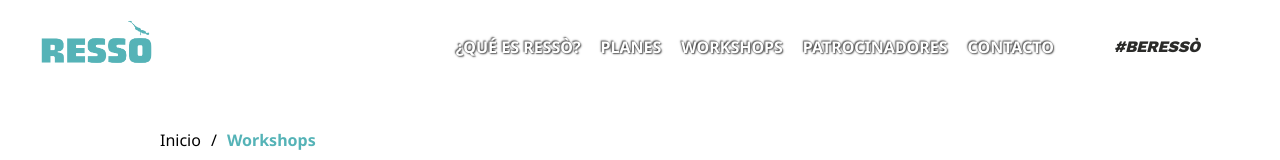
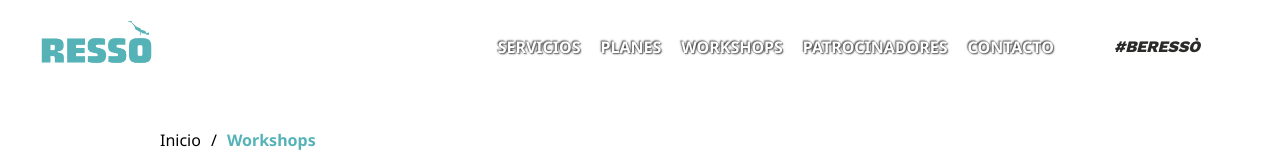
Before and after one commit to santimb96/resso-centre-entrenament, a Next.js app: page /workshops in a window 1280 px wide. Shown: the top 160 px of the page. Built offline with nearby package versions, Linux system fonts and the light colour scheme; what @midudev/tailwind-animations, tailwindcss-animated would draw is missing.

Commit message:
[refactor]: changed que es resso to servicios // made a link to the que es resso (/aboutUs) on presentation.jsx component

```diff
--- a/app/components/goToPlans.jsx
+++ b/app/components/goToPlans.jsx
@@ -3,7 +3,6 @@ import { CheckBag } from './icons'
 export default function GoToPlans() {
   return (
     <a href='#planes' className='z-10 fixed bottom-5 self-center bg-green-100 border border-secondary rounded-full px-5 py-2.5 text-secondary hover:scale-110 duration-150 ease-in-out hover:bg-accent hover:text-primary hover:border-primary flex justify-center items-center gap-2.5 group'>
-      {/* <div className="min-h-2.5 min-w-2.5 rounded-full bg-red-700 absolute top-2.5 left-4 border border-primary" /> */}
       <span className='group-hover:animate-bouncing group-hover:animate-infinite duration-150 ease-in-out min-w-6'><CheckBag /></span>
       Ver planes
     </a>
--- a/app/components/presentation.jsx
+++ b/app/components/presentation.jsx
@@ -1,3 +1,4 @@
+import Link from 'next/link'
 import { workSans } from '../lib/fonts'
 import { CaretDown, Mouse } from './icons'
 export default function Presentation () {
@@ -7,8 +8,8 @@ export default function Presentation () {
         <h1 className='textShadow text-primary text-[3rem] sm:text-[4.25rem] lg:text-[5.75rem]'>TRANSFORMA TU CUERPO.</h1>
         <h1 className='textShadow text-accent text-[3rem] sm:text-[4.25rem] lg:text-[5.75rem] mb-5'>SUPERA TUS LÍMITES.</h1>
         <div className='w-full flex flex-col md:max-w-max md:!flex-row justify-center items-center gap-5 text-xl md:text-2xl lg:text-4xl'>
-          <button className='whitespace-nowrap w-full py-2.5 px-5 bg-primary rounded-full border text-secondary border-transparent hover:bg-accent hover:border-primary duration-150'>HAZTE MIEMBRO <i>#BERESSÒ</i></button>
-          <button className='whitespace-nowrap w-full py-2.5 px-5 rounded-full border border-primary text-primary hover:bg-accent duration-150 textShadow'>DESCUBRE NUESTROS SERVICIOS</button>
+          <Link href='/aboutUs'  className='whitespace-nowrap w-full py-2.5 px-5 bg-primary rounded-full border text-secondary border-transparent hover:bg-accent hover:border-primary duration-150'>DESCUBRE NUESTRA HISTORIA</Link>
+          {/* <button className='whitespace-nowrap w-full py-2.5 px-5 rounded-full border border-primary text-primary hover:bg-accent duration-150 textShadow'>DESCUBRE NUESTROS SERVICIOS</button> */}
         </div>
       </div>
       <div className='absolute -bottom-10 md:-bottom-36 w-full'>
--- a/app/components/servicesComponents/services.jsx
+++ b/app/components/servicesComponents/services.jsx
@@ -2,7 +2,7 @@ import TextComponent from '../common/TextComponent'
 import ServicesList from './servicesList'
 export default function Services () {
   return (
-    <section id='quien-soy' className='-z-50  flex flex-col justify-center items-center gap-5 scroll-m-24 bg-accent px-2.5 pb-5'>
+    <section id='servicios' className='-z-50  flex flex-col justify-center items-center gap-5 scroll-m-24 bg-accent px-2.5 pb-5'>
       <div className='w-full mt-20 md:mt-40 md:w-[85vw] lg:w-[80vw] xl:w-[75vw] 2xl:w-[70vw]'>
         <div className='w-full flex items-center justify-center mb-5'>
           <div className='w-full md:w-3/4 lg:w-2/4 text-center text-pretty'>
--- a/app/constants/vars.js
+++ b/app/constants/vars.js
@@ -7,8 +7,8 @@ const PERSONAL_INFO = {
 const MENU = [
   {
     id: 1,
-    name: '¿Qué es Ressò?',
-    href: '#que-es-resso'
+    name: 'Servicios',
+    href: '#servicios'
   },
   {
     id: 2,
```
